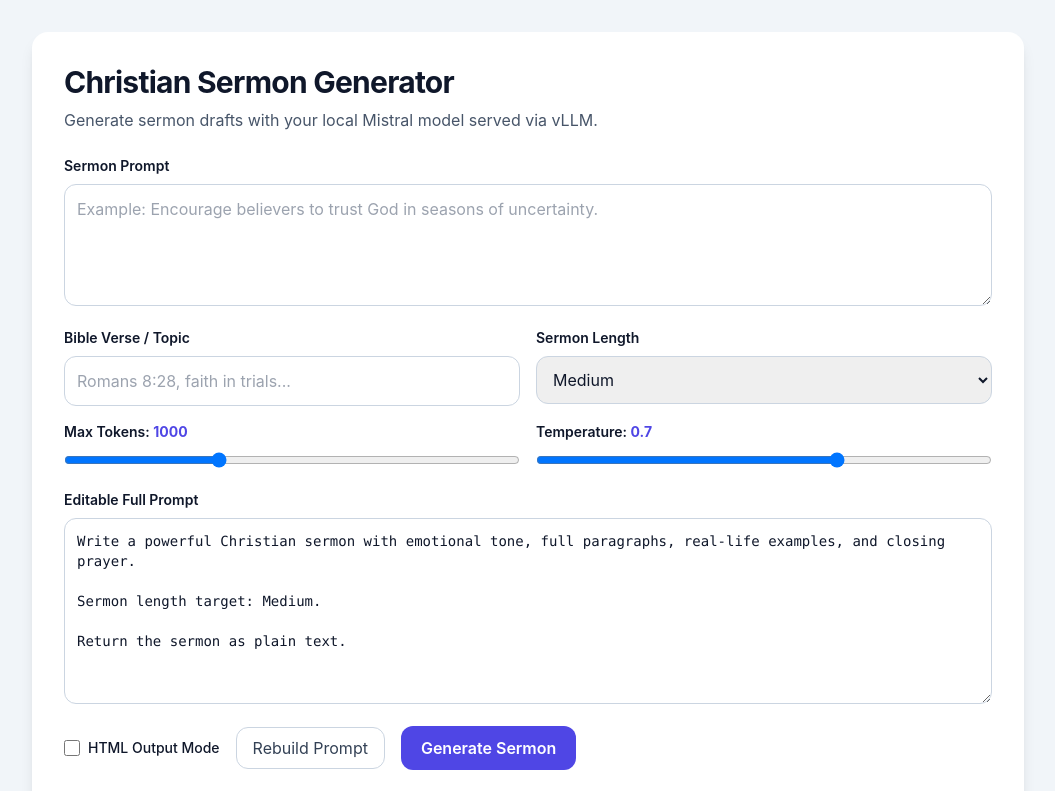
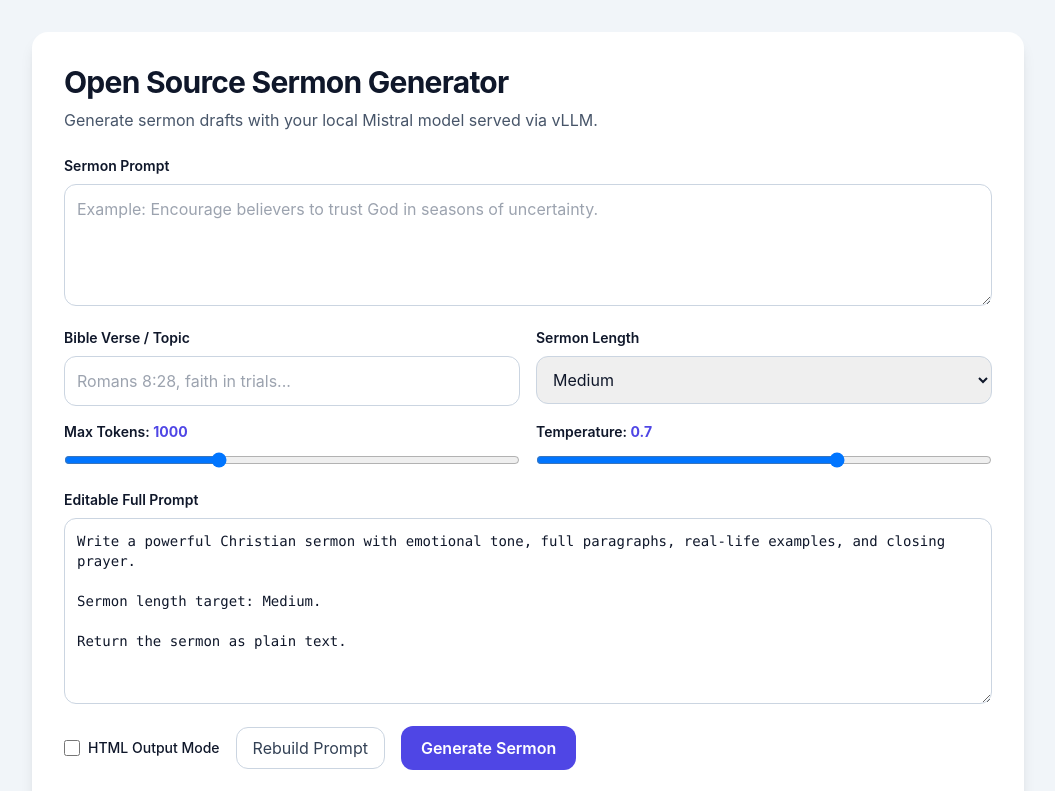
Before and after one commit to binalpit/ser, a website: page public/index.html in a window 1280 px wide. Shown: the top 791 px of the page, without its empty margins (112-1167 px from the left). Drawn offline with nearby package versions, Linux system fonts and the light colour scheme.

Commit message:
Restore UI and README title to Open Source Sermon Generator
Made-with: Cursor

```diff
--- a/public/index.html
+++ b/public/index.html
@@ -3,14 +3,14 @@
   <head>
     <meta charset="UTF-8" />
     <meta name="viewport" content="width=device-width, initial-scale=1.0" />
-    <title>Christian Sermon Generator</title>
+    <title>Open Source Sermon Generator</title>
     <script src="https://cdn.tailwindcss.com"></script>
     <link rel="stylesheet" href="style.css" />
   </head>
   <body class="bg-slate-100 text-slate-900 min-h-screen">
     <main class="max-w-5xl mx-auto px-4 py-8">
       <section class="bg-white rounded-2xl shadow-lg p-6 md:p-8">
-        <h1 class="text-3xl font-bold tracking-tight mb-2">Christian Sermon Generator</h1>
+        <h1 class="text-3xl font-bold tracking-tight mb-2">Open Source Sermon Generator</h1>
         <p class="text-slate-600 mb-6">
           Generate sermon drafts with your local Mistral model served via vLLM.
         </p>
```
Also changed, not shown: README.md.
